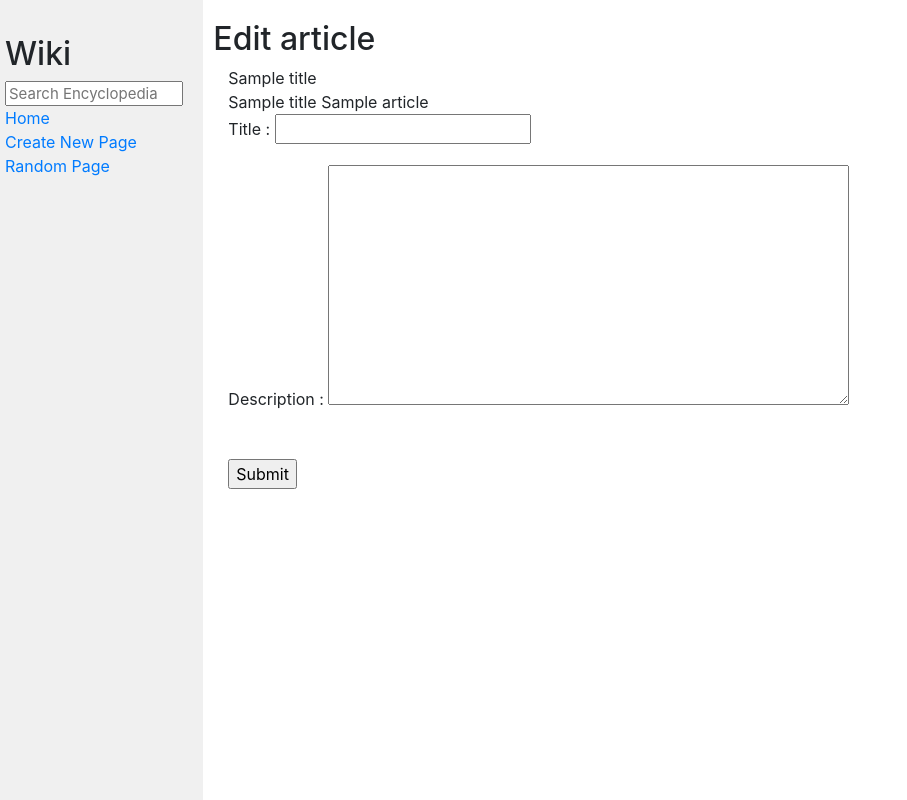
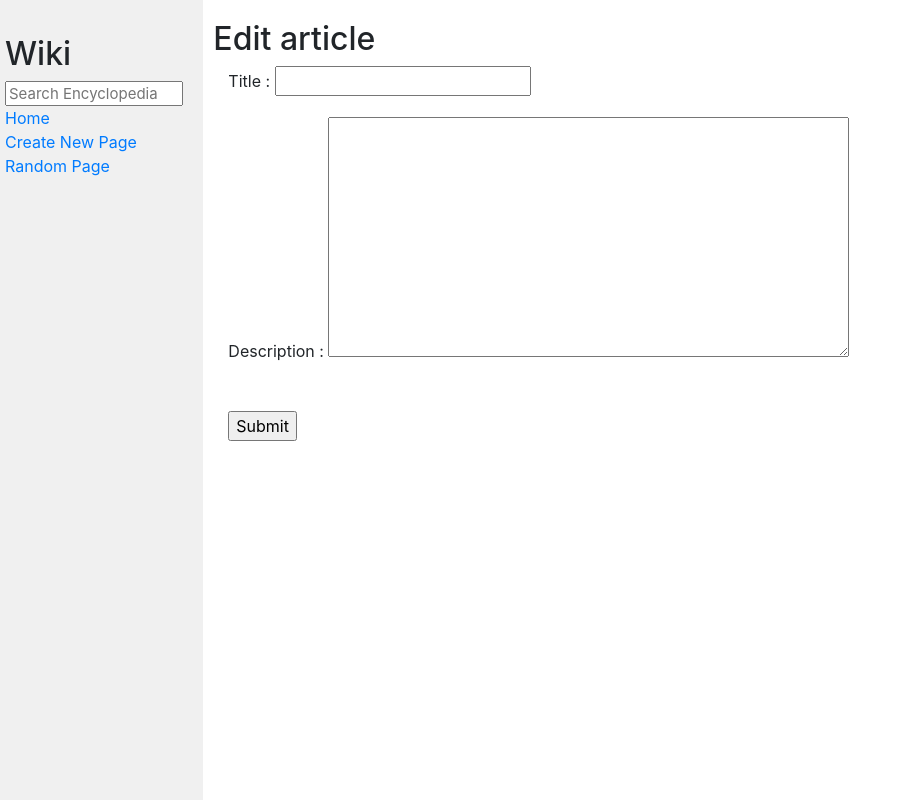
Before and after one commit to alasantos/wiki-cs50, a Django app: template wiki/encyclopedia/templates/encyclopedia/editTitle.html in a window 1280 px wide. Shown: the whole page, without its empty margins (0-907 px from the left). Run offline with Django 3.2, Linux system fonts and the light colour scheme; tables that the repository leaves empty hold one stand-in row (values such as "Sample post"); the template is opened without the code that fills it: values that come from a table or form of the project are taken from there, most other values are stand-ins (such as "Sample title", 1, 10 or a date in 2020); some libraries are stand-ins or nearby versions.

Commit message:
Removing individual field tags with the form class

```diff
--- a/wiki/encyclopedia/templates/encyclopedia/editTitle.html
+++ b/wiki/encyclopedia/templates/encyclopedia/editTitle.html
@@ -1,17 +1,14 @@
 {% extends "encyclopedia/layout.html" %}
 
 {% block title %}
-    Encyclopedia - {{ Title }}
+    Encyclopedia - {{ NewArticle.Title.value }}, edit article
 {% endblock %}
 
 {% block body %}
         <h2> Edit article</h2>
         <div class="container">
-        {{ Title }}
         <form method="post">
             {% csrf_token %}
-                {{ Title }}
-                {{ article }}
                 {{ NewArticle.as_p }}
                 <br />
             <input type="submit" />
```
Also changed, not shown: entries/CSS.md (+1 -1 lines).
